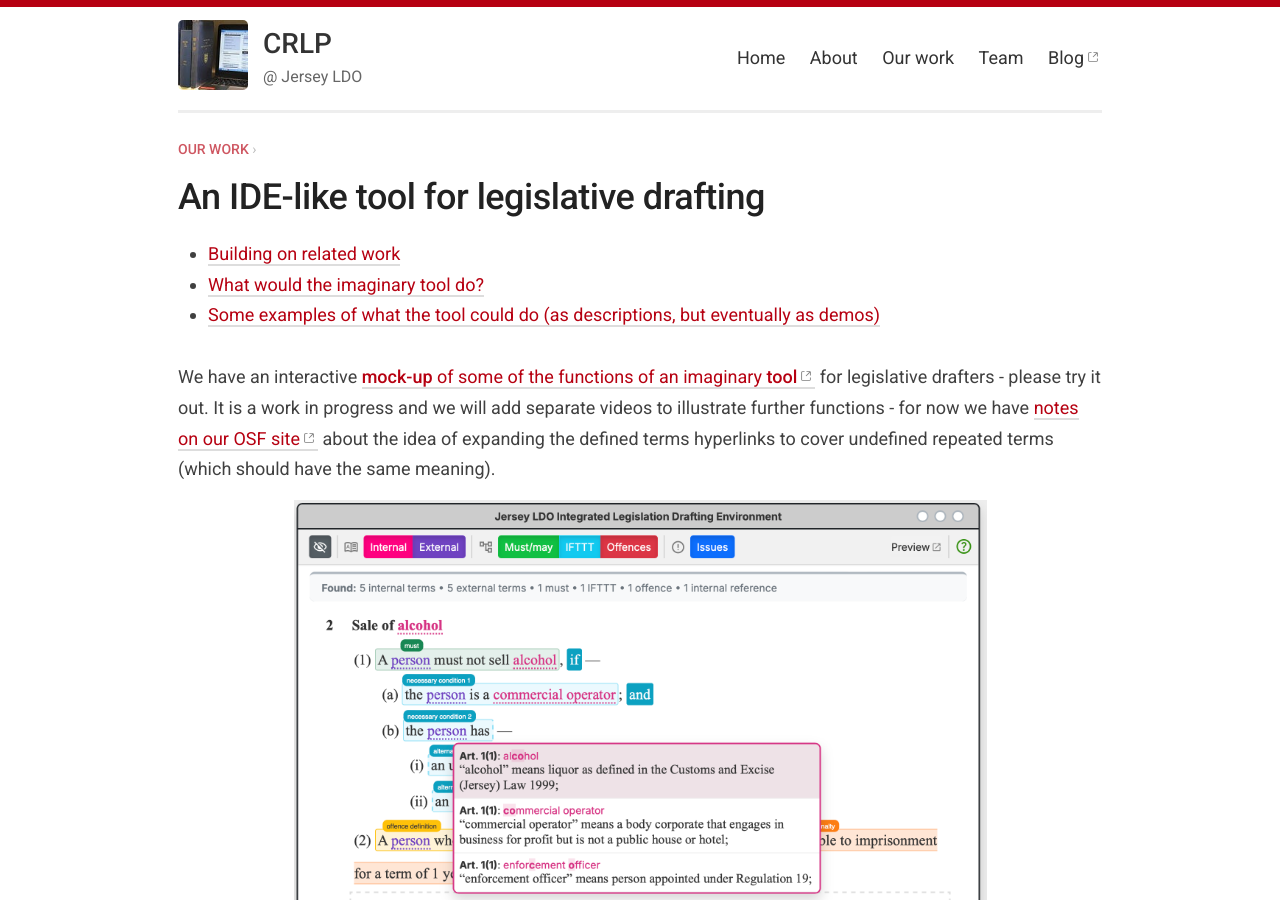
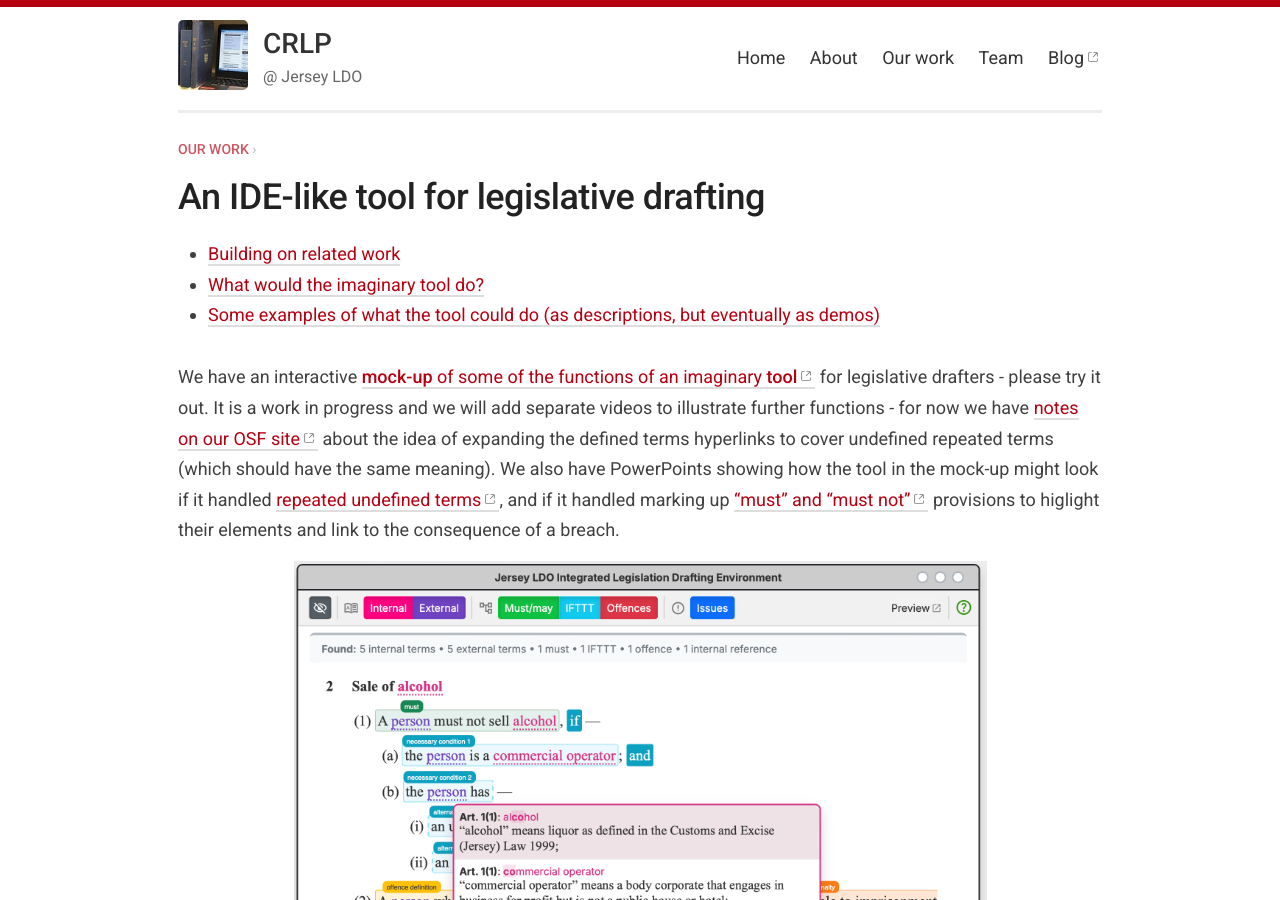
Before and after one commit to crlp-jerseyldo/crlp-jerseyldo.github.io, a Jekyll site: the page built from _pages/an-ide-for-legislation.md, in a window 1280 px wide and 900 px high. Built offline with Jekyll 4.4.1, drawn with Linux system fonts in a browser that asks for light colours.

Commit message:
Update an-ide-for-legislation.md
Added links for PowerPoints (on OSF) to illustrate how the ILDE interactive mock-up could handle repeated undefined terms and must/not provisions.

```diff
--- a/_pages/an-ide-for-legislation.md
+++ b/_pages/an-ide-for-legislation.md
@@ -9,7 +9,7 @@ parent_url: /work/
 * TOC
 {:toc}
 
-We have an interactive [**mock-up** of some of the functions of an imaginary **tool**](https://crlp-jerseyldo.github.io/ilde-mockup/){:target="_blank"} for legislative drafters - please try it out. It is a work in progress and we will add separate videos to illustrate further functions - for now we have [notes on our OSF site](https://osf.io/3qrx6){:target="_blank"} about the idea of expanding the defined terms hyperlinks to cover undefined repeated terms (which should have the same meaning).
+We have an interactive [**mock-up** of some of the functions of an imaginary **tool**](https://crlp-jerseyldo.github.io/ilde-mockup/){:target="_blank"} for legislative drafters - please try it out. It is a work in progress and we will add separate videos to illustrate further functions - for now we have [notes on our OSF site](https://osf.io/3qrx6){:target="_blank"} about the idea of expanding the defined terms hyperlinks to cover undefined repeated terms (which should have the same meaning). We also have PowerPoints showing how the tool in the mock-up might look if it handled [repeated undefined terms](https://osf.io/uzw5d){:target="_blank"}, and if it handled marking up ["must" and "must not"](https://osf.io/fc3js){:target="_blank"} provisions to higlight their elements and link to the consequence of a breach.
 
 ![A screenshot of the mock-up of a drafting tool](/images/ILDE-mockup-screenshot.png)
 
```
